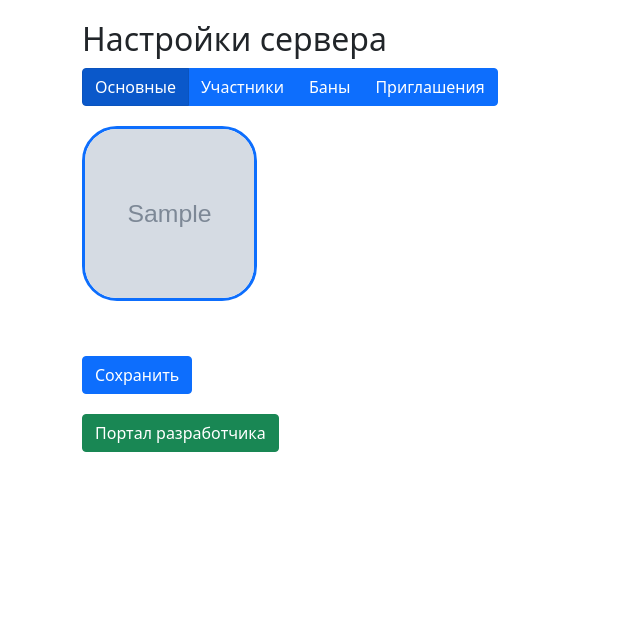
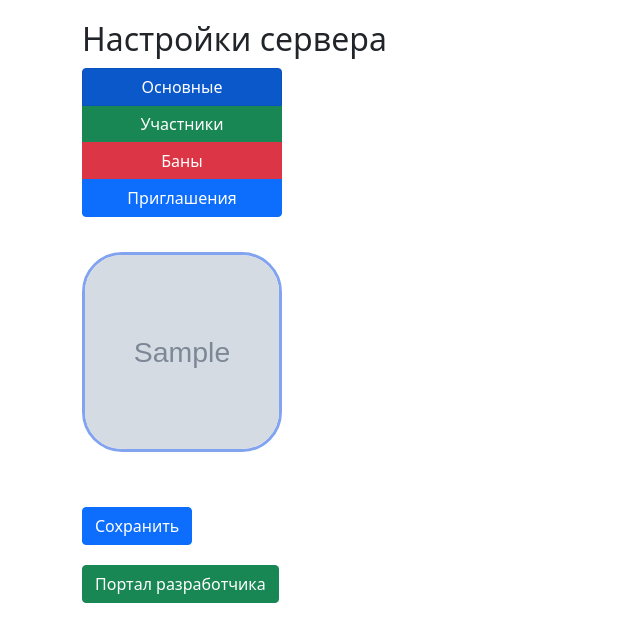
Before and after one commit to AlexFire-Dev/AlexFireChat, a Django app: page /guild/1/change/main/ in a window 1280 px wide. Shown: the part 70-712 px from the top of the page, without its empty margins (0-640 px from the left). Run offline with Django 3.2, Linux system fonts and the light colour scheme; a user stored in the database is signed in; tables that the repository leaves empty hold one stand-in row (values such as "Sample post"); grey boxes marked "Sample" are stand-in pictures; parts of the project's set-up code (start-up, migrations or seed data) failed here and were passed over; some libraries are stand-ins or nearby versions.

Commit message:
v0.19.3 small design improvements

```diff
--- a/apps/chat/templates/chat/guild_change_bans.html
+++ b/apps/chat/templates/chat/guild_change_bans.html
@@ -13,10 +13,10 @@
     <div class="container">
         <h2 style="margin-bottom: 10px; margin-top: 20px">Настройки сервера</h2>
 
-        <div class="btn-group" style="margin-bottom: 5px">
+        <div class="btn-group-vertical" style="width: 200px; margin-bottom: 15px">
             <a href="{% url 'guild-change-main' guild.id %}" class="btn btn-primary">Основные</a>
-            <a href="{% url 'guild-change-members' guild.id %}" class="btn btn-primary">Участники</a>
-            <span href="{% url 'guild-change-bans' guild.id %}" class="btn btn-primary active">Баны</span>
+            <a href="{% url 'guild-change-members' guild.id %}" class="btn btn-success">Участники</a>
+            <span href="{% url 'guild-change-bans' guild.id %}" class="btn btn-danger active">Баны</span>
             <a href="{% url 'guild-change-links' guild.id %}" class="btn btn-primary">Приглашения</a>
         </div>
 
--- a/apps/chat/templates/chat/guild_change_links.html
+++ b/apps/chat/templates/chat/guild_change_links.html
@@ -24,10 +24,10 @@
     <div class="container">
         <h2 style="margin-bottom: 10px; margin-top: 20px">Настройки сервера</h2>
 
-        <div class="btn-group" style="margin-bottom: 5px">
+        <div class="btn-group-vertical" style="width: 200px; margin-bottom: 15px">
             <a href="{% url 'guild-change-main' guild.id %}" class="btn btn-primary">Основные</a>
-            <a href="{% url 'guild-change-members' guild.id %}" class="btn btn-primary">Участники</a>
-            <a href="{% url 'guild-change-bans' guild.id %}" class="btn btn-primary">Баны</a>
+            <a href="{% url 'guild-change-members' guild.id %}" class="btn btn-success">Участники</a>
+            <a href="{% url 'guild-change-bans' guild.id %}" class="btn btn-danger">Баны</a>
             <span class="btn btn-primary active">Приглашения</span>
         </div>
 
--- a/apps/chat/templates/chat/guild_change_main.html
+++ b/apps/chat/templates/chat/guild_change_main.html
@@ -13,9 +13,9 @@
 {% block style %}
     <style>
     .guild__poster {
-        border: solid #0d6efd 3px;
-        width: 175px;
-        height: 175px;
+        border: solid rgb(129, 163, 240) 3px;
+        width: 200px;
+        height: 200px;
         border-radius: 20%;
         margin-bottom: 25px;
     }
@@ -27,10 +27,10 @@
     <div class="container">
         <h2 style="margin-bottom: 10px; margin-top: 20px">Настройки сервера</h2>
 
-        <div class="btn-group">
+        <div class="btn-group-vertical" style="width: 200px; margin-bottom: 15px">
             <span class="btn btn-primary active">Основные</span>
-            <a href="{% url 'guild-change-members' guild.id %}" class="btn btn-primary">Участники</a>
-            <a href="{% url 'guild-change-bans' guild.id %}" class="btn btn-primary">Баны</a>
+            <a href="{% url 'guild-change-members' guild.id %}" class="btn btn-success">Участники</a>
+            <a href="{% url 'guild-change-bans' guild.id %}" class="btn btn-danger">Баны</a>
             <a href="{% url 'guild-change-links' guild.id %}" class="btn btn-primary">Приглашения</a>
         </div>
 
--- a/apps/chat/templates/chat/guild_change_members.html
+++ b/apps/chat/templates/chat/guild_change_members.html
@@ -13,10 +13,10 @@
     <div class="container">
         <h2 style="margin-bottom: 10px; margin-top: 20px">Настройки сервера</h2>
 
-        <div class="btn-group" style="margin-bottom: 5px">
+        <div class="btn-group-vertical" style="width: 200px; margin-bottom: 15px">
             <a href="{% url 'guild-change-main' guild.id %}" class="btn btn-primary">Основные</a>
-            <span class="btn btn-primary active">Участники</span>
-            <a href="{% url 'guild-change-bans' guild.id %}" class="btn btn-primary">Баны</a>
+            <span class="btn btn-success active">Участники</span>
+            <a href="{% url 'guild-change-bans' guild.id %}" class="btn btn-danger">Баны</a>
             <a href="{% url 'guild-change-links' guild.id %}" class="btn btn-primary">Приглашения</a>
         </div>
 
--- a/apps/chat/templates/chat/index.html
+++ b/apps/chat/templates/chat/index.html
@@ -21,8 +21,8 @@
     .guild-link__poster {
         width: 75px;
         height: 75px;
-        border-radius: 25%;
-        border: solid #0d6efd 2px;
+        border-radius: 20%;
+        border: solid rgb(129, 163, 240) 2px;
     }
     </style>
 {% endblock %}
```
